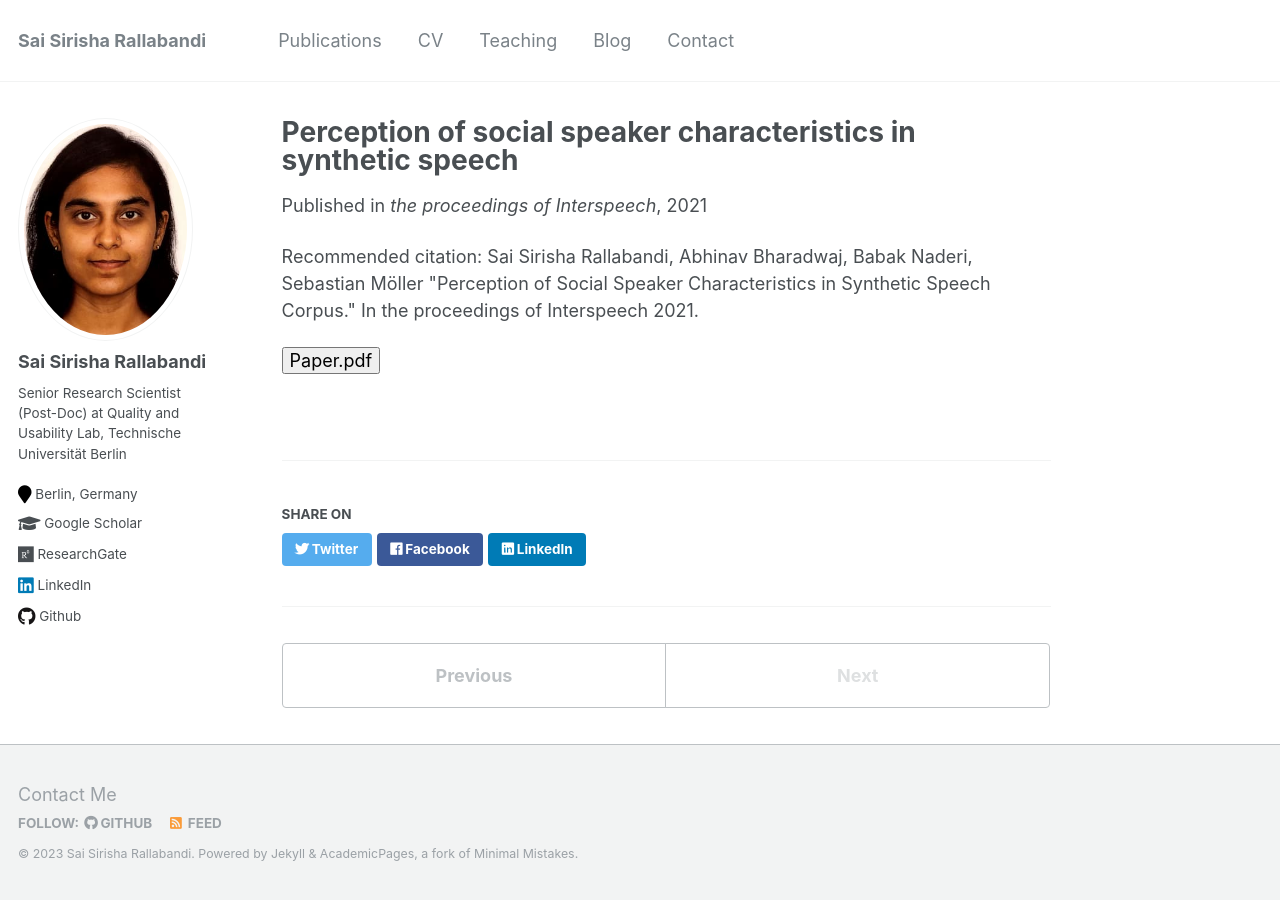
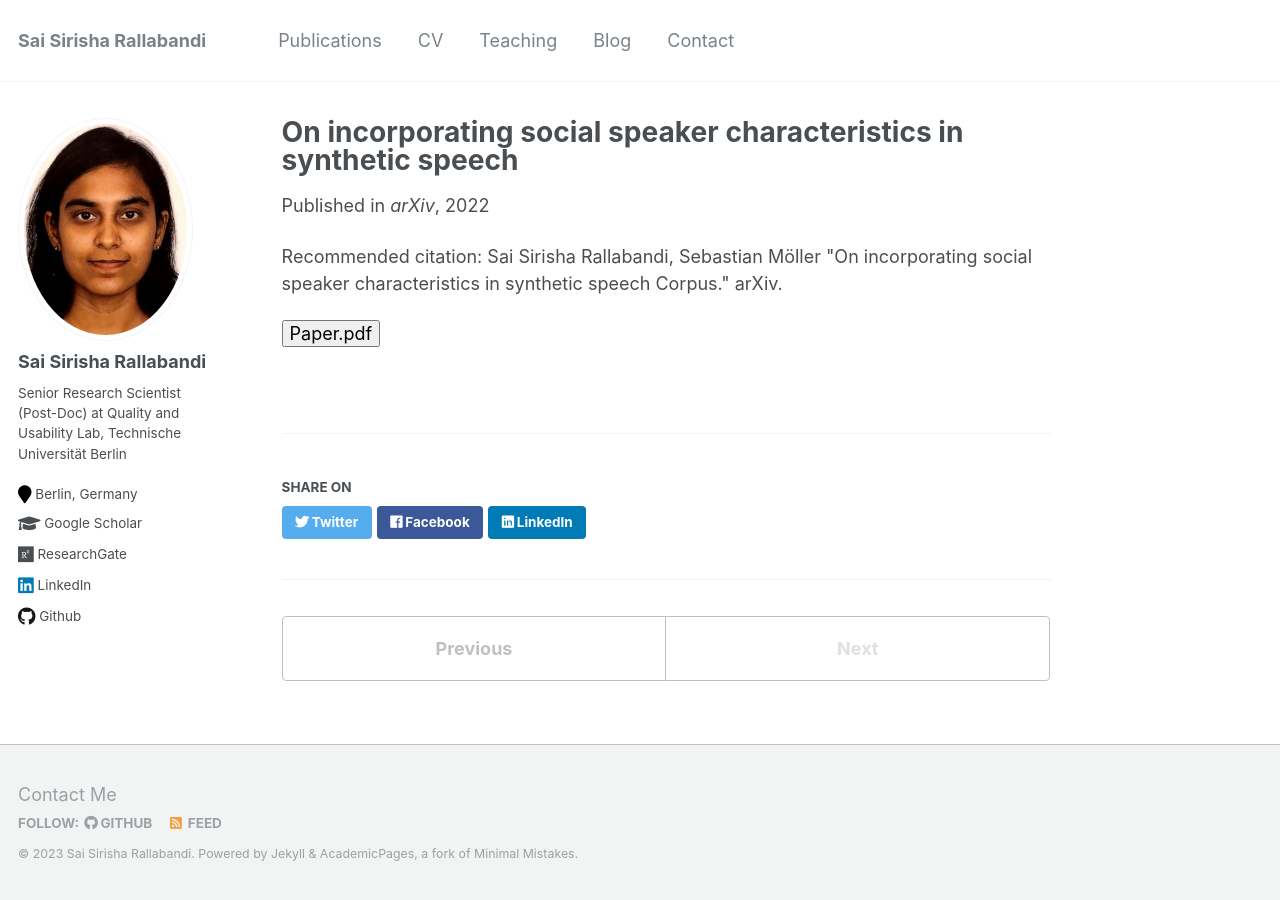
Before and after one commit to SaiSirishaR/saisirishar.github.io, a Jekyll site: the page built from _publications/2022-01-01-On-incorporating-social-speaker-characteristics-in-synthetic-speech.md, in a window 1280 px wide. Built offline with Jekyll 4.4.1, drawn with Linux system fonts in a browser that asks for light colours.

Commit message:
Update 2022-01-01-On-incorporating-social-speaker-characteristics-in-synthetic-speech.md

```diff
--- a/_publications/2022-01-01-On-incorporating-social-speaker-characteristics-in-synthetic-speech.md
+++ b/_publications/2022-01-01-On-incorporating-social-speaker-characteristics-in-synthetic-speech.md
@@ -1,12 +1,12 @@
 ---
-title: "Perception of social speaker characteristics in synthetic speech"
+title: "On incorporating social speaker characteristics in synthetic speech"
 collection: publications
-permalink: /publication/2021-01-01-Perception_of-Social-Speaker-Characteristics-in-Synthetic-Speech
-date: 2021-01-01
-venue: 'the proceedings of Interspeech'
+permalink: /publication/2021-01-01-On-incorporating-social-speaker-characteristics-in-synthetic-speech
+date: 2022-01-01
+venue: 'arXiv'
 paperurl:
-citation: 'Sai Sirisha Rallabandi, Abhinav Bharadwaj, Babak Naderi, Sebastian Möller &quot;Perception of Social Speaker Characteristics in Synthetic Speech
-Corpus.&quot; In the proceedings of Interspeech 2021.'
+citation: 'Sai Sirisha Rallabandi, Sebastian Möller &quot;On incorporating social speaker characteristics in synthetic speech
+Corpus.&quot; arXiv.'
 ---
 
-<button onclick="window.location.href='https://www.isca-speech.org/archive/pdfs/interspeech_2021/rallabandi21_interspeech.pdf';">Paper.pdf</button>
+<button onclick="window.location.href='https://arxiv.org/pdf/2204.01115.pdf)https://arxiv.org/pdf/2204.01115.pdf';">Paper.pdf</button>
```
